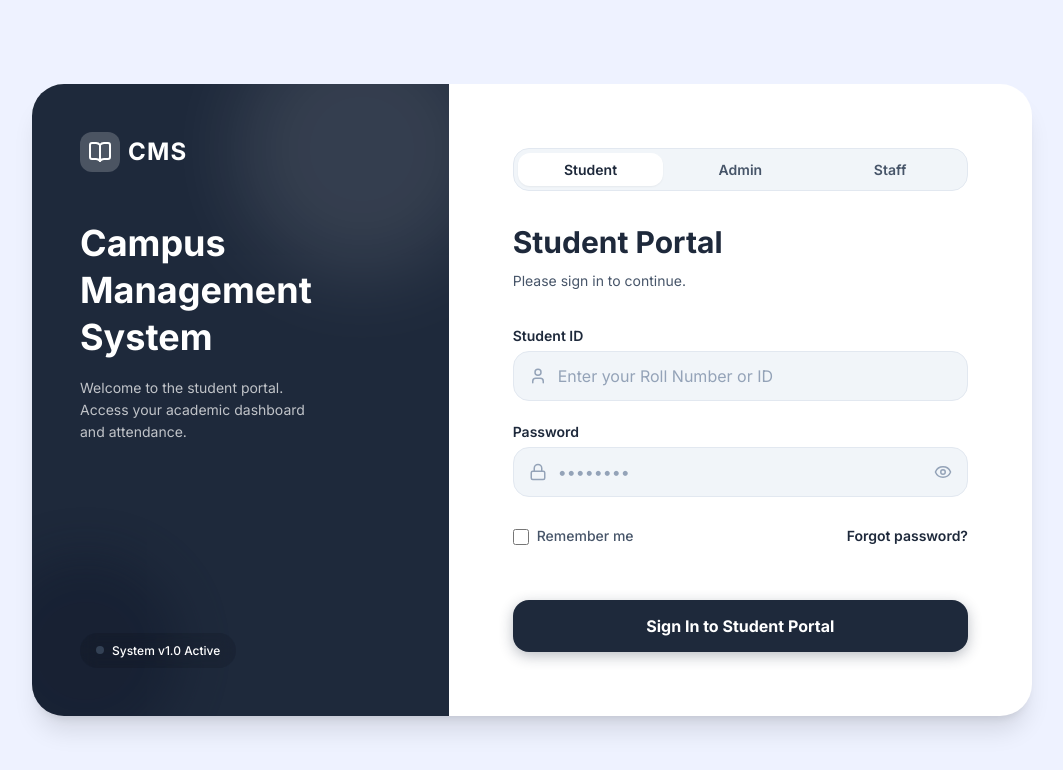
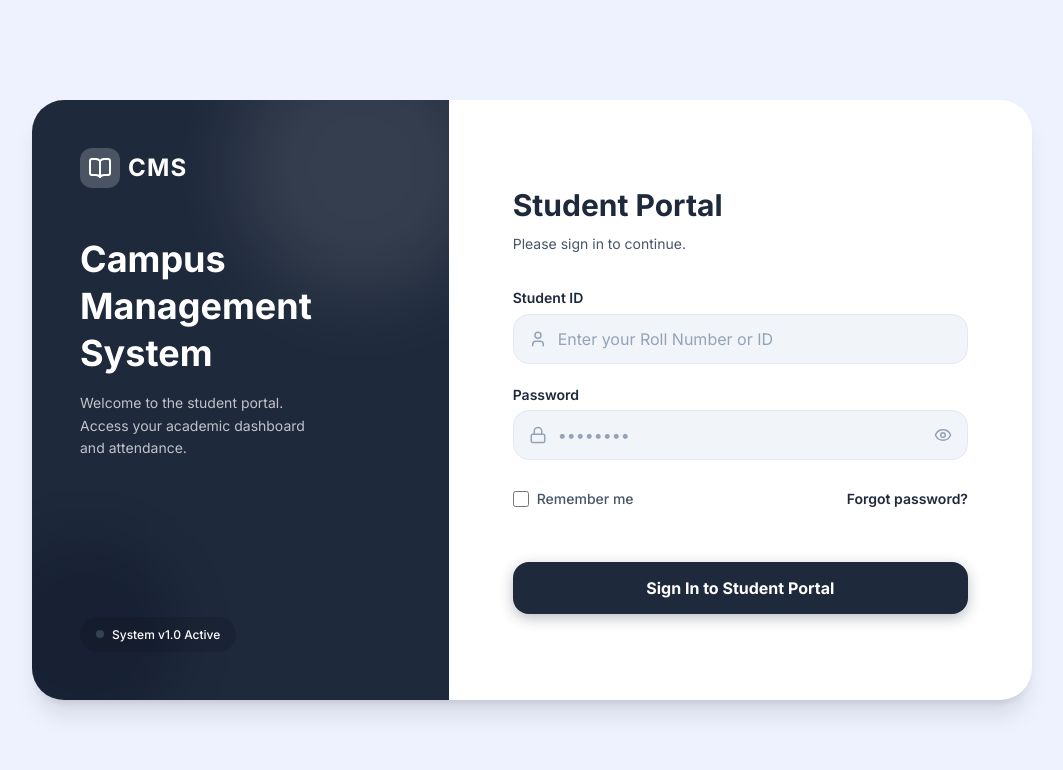
Before and after one commit to adstradigital/cms, a Next.js app in the folder frontend/: page / in a window 1280 px wide. Shown: the top 770 px of the page, without its empty margins (108-1171 px from the left). Built offline with nearby package versions, Linux system fonts and the light colour scheme; no server answers.

Commit message:
feat: implement role-based Login component with dynamic branding and authentication logic

```diff
--- a/frontend/src/components/Login/Login.jsx
+++ b/frontend/src/components/Login/Login.jsx
@@ -18,13 +18,12 @@ import { useAuth } from '@/context/AuthContext';
 import styles from './Login.module.css';
 
 const Login = ({
-  role: initialRole = 'student',
+  role: activeRole = 'student',
   title: initialTitle = 'Student Portal',
   subtitle: initialSubtitle = 'Please sign in to continue.',
   brandingTitle = 'Campus\nManagement\nSystem',
   brandingSubtitle = 'Welcome to the student portal. Access your academic dashboard and attendance.',
 }) => {
-  const [activeRole, setActiveRole] = useState(initialRole);
   const [showPassword, setShowPassword] = useState(false);
   const [username, setUsername] = useState('');
   const [password, setPassword] = useState('');
@@ -85,10 +84,6 @@ const Login = ({
     }
   };
 
-  const handlePortalChange = (newRole) => {
-    setActiveRole(newRole);
-    setError('');
-  };
 
   return (
     <div className={styles.pageWrapper}>
@@ -128,27 +123,6 @@ const Login = ({
         {/* ─── RIGHT: Login Form ──────────────────────────────────── */}
         <div className={styles.formPanel}>
 
-          {/* Portal Switcher Tabs */}
-          <div className={styles.portalSwitcher}>
-            <button
-              className={`${styles.portalTab} ${activeRole === 'student' ? styles.activeTab : ''}`}
-              onClick={() => handlePortalChange('student')}
-            >
-              Student
-            </button>
-            <button
-              className={`${styles.portalTab} ${activeRole === 'admin' ? styles.activeTab : ''}`}
-              onClick={() => handlePortalChange('admin')}
-            >
-              Admin
-            </button>
-            <button
-              className={`${styles.portalTab} ${activeRole === 'staff' ? styles.activeTab : ''}`}
-              onClick={() => handlePortalChange('staff')}
-            >
-              Staff
-            </button>
-          </div>
 
           {/* Welcome */}
           <div className={styles.welcomeBlock}>
--- a/frontend/src/components/Login/Login.module.css
+++ b/frontend/src/components/Login/Login.module.css
@@ -308,40 +308,6 @@
   margin: 0;
 }
 
-/* ─── Portal Switcher ─────────────────────────────────────────────────── */
-.portalSwitcher {
-  display: flex;
-  gap: var(--space-1);
-  background: var(--color-surface-hover);
-  padding: var(--space-1);
-  border-radius: var(--radius-xl);
-  margin-bottom: var(--space-8);
-  border: 1px solid var(--color-border);
-}
-
-.portalTab {
-  flex: 1;
-  padding: var(--space-2) var(--space-4);
-  border: none;
-  background: transparent;
-  color: var(--color-text-secondary);
-  font-size: var(--text-sm);
-  font-weight: var(--font-semibold);
-  border-radius: var(--radius-lg);
-  cursor: pointer;
-  transition: all var(--transition-base);
-}
-
-.portalTab:hover {
-  color: var(--color-text);
-  background: rgba(0, 0, 0, 0.05);
-}
-
-.activeTab {
-  background: var(--color-surface);
-  color: var(--color-primary);
-  box-shadow: var(--shadow-sm);
-}
 
 /* ─── Role Selector (Legacy/Others) ────────────────────────────────────── */
 .roleSelector {
```
